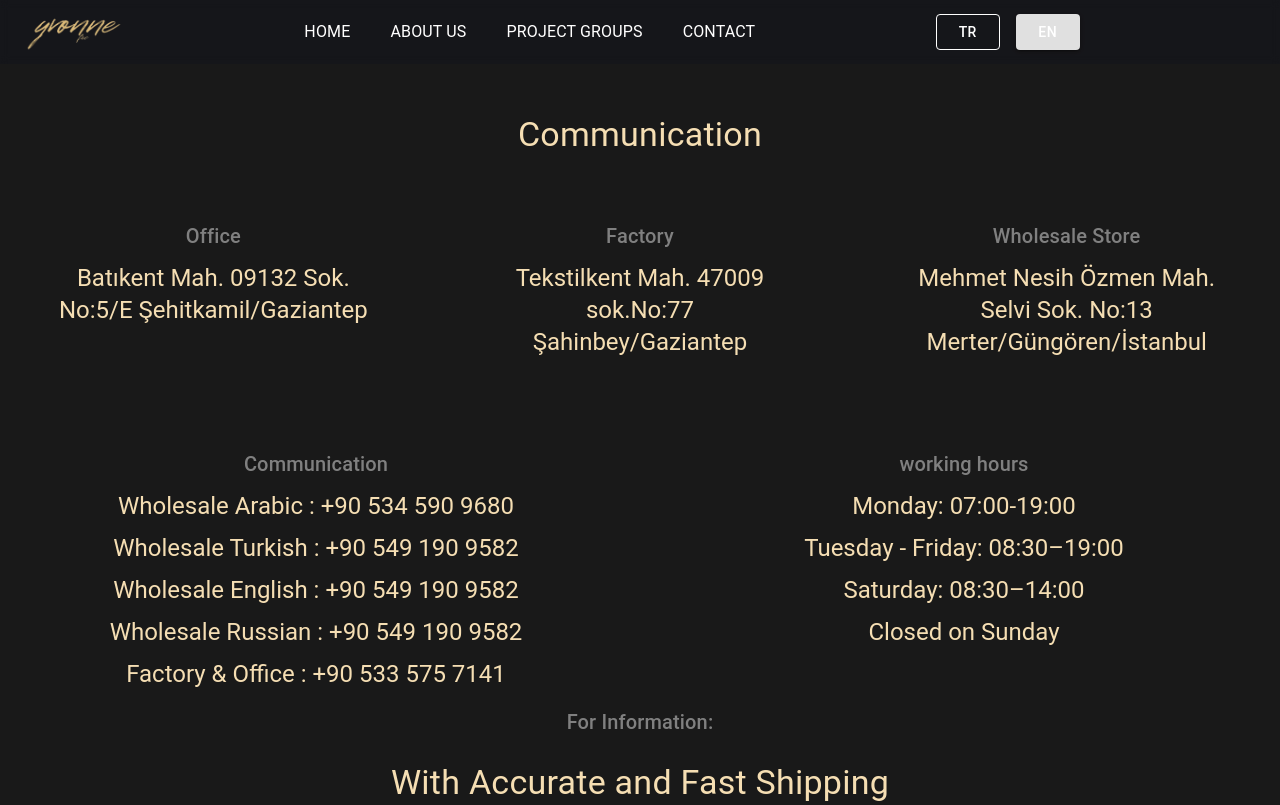
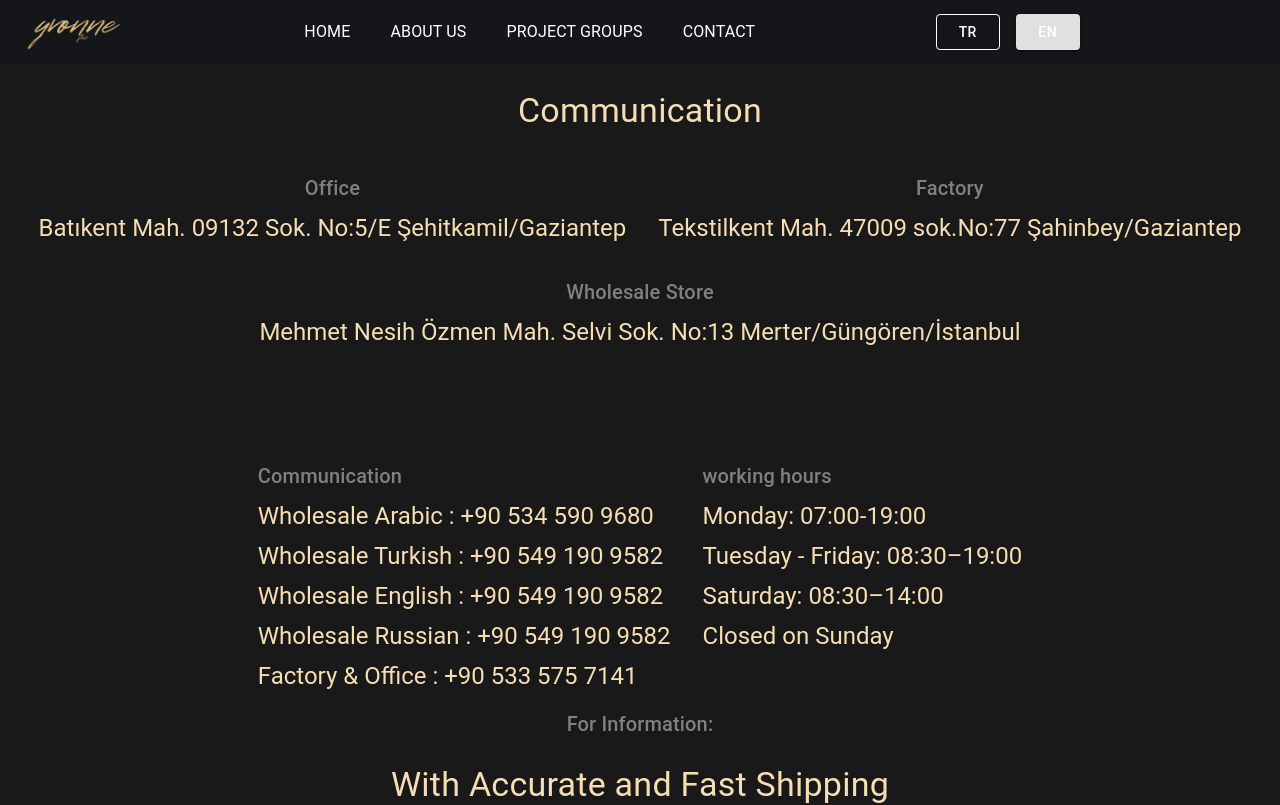
Before and after one commit to rimamellah/yvonnesite, a React (Vite) app: page /#/contact in a window 1280 px wide. Shown: the top 805 px of the page. Built offline with nearby package versions, Linux system fonts and the light colour scheme; some icons are missing.

Commit message:
iletisim duzeltmek

```diff
--- a/src/Sayfalar/Contact.jsx
+++ b/src/Sayfalar/Contact.jsx
@@ -1,116 +1,182 @@
-import Box from '@mui/material/Box';
-import Grid from '@mui/material/Grid';
-import Typography from '@mui/material/Typography';
-import ArrowForwardIcon from '@mui/icons-material/ArrowForward';
+
+import  {IconButton,Box } from "@mui/material";
+import Grid from "@mui/material/Grid";
+import Typography from "@mui/material/Typography";
 import { useTranslation } from "react-i18next";
+import InstagramIcon from '@mui/icons-material/Instagram';
+import TelegramIcon from '@mui/icons-material/Telegram';
+import FacebookIcon from '@mui/icons-material/Facebook';
+import WhatsAppIcon from '@mui/icons-material/WhatsApp';
+export default function Contact() {
+  const { t } = useTranslation();
 
-import { Link } from 'react-router-dom';
-export default function Contact(){
-   const { t } = useTranslation();
-    return(
+  return (
     <>
       <Box
         sx={{
           width: "100%",
           height: "100%",
           position: "relative",
-          bgcolor: 'rgba(0, 0, 0, 0.90)',
-          color:"wheat",
-           paddingTop: "50px",
-          textAlign:"center",
+          bgcolor: "rgba(0, 0, 0, 0.90)",
+          color: "wheat",
+          pt: "50px",
+          textAlign: "center",
         }}
       >
+        {/* العناوين */}
+        <Typography variant="h4" sx={{ my: 5 }}>
+          {t("ile")}
+        </Typography>
 
-       <Box
-                      sx={{
-                width: "100%",
-                height: "100%",
-                color:"wheat",
-                textAlign:"center", flexGrow: 1
-              }}
-              >
-                <Typography variant="h4" m="5% 0px">{t("ile")}</Typography>
-      <Grid continer spacing={2} display={"flex"} justifyContent={"space-around"}>
-        <Grid size={4} width={"25%"}>
-       <Typography variant='h6' sx={{color:"gray"}}>{t("ofis")}</Typography>
-        <Typography variant="h5" sx={{marginTop:"10px"}} >
+        {/* عناوين الأماكن */}
+        <Grid container spacing={4} justifyContent="center">
+          <Grid item xs={12} sm={6} md={4}>
+            <Typography variant="h6" sx={{ color: "gray" }}>
+              {t("ofis")}
+            </Typography>
+            <Typography variant="h5" sx={{ mt: 1 }}>
               Batıkent Mah. 09132 Sok. No:5/E Şehitkamil/Gaziantep
             </Typography>
+          </Grid>
 
-        </Grid>
-          <Grid size={4} width={"25%"}>
-       <Typography variant='h6' sx={{color:"gray"}}>{t("fabrika")}</Typography>
-        <Typography variant="h5" sx={{marginTop:"10px"}} >
+          <Grid item xs={12} sm={6} md={4}>
+            <Typography variant="h6" sx={{ color: "gray" }}>
+              {t("fabrika")}
+            </Typography>
+            <Typography variant="h5" sx={{ mt: 1 }}>
               Tekstilkent Mah. 47009 sok.No:77 Şahinbey/Gaziantep
             </Typography>
           </Grid>
-          <Grid size={4} width={"25%"}>
-       <Typography variant='h6' sx={{color:"gray"}}>{t("magaza")}</Typography>
-        <Typography variant="h5" sx={{marginTop:"10px"}} >
+
+          <Grid item xs={12} sm={6} md={4}>
+            <Typography variant="h6" sx={{ color: "gray" }}>
+              {t("magaza")}
+            </Typography>
+            <Typography variant="h5" sx={{ mt: 1 }}>
               Mehmet Nesih Özmen Mah. Selvi Sok. No:13 Merter/Güngören/İstanbul
             </Typography>
           </Grid>
         </Grid>
+             <Box sx={{ display: "flex", justifyContent: "center", gap: 2 ,mt:2}}>
+                  {/* Instagram */}
+                  <IconButton
+                    component="a"
+                    href="https://www.instagram.com/yvonnefaetoptan/"
+                    target="_blank"
+                    rel="noopener noreferrer"
+                    sx={{ color: "white", "&:hover": { color: "wheat" } }}
+                  >
+                    <InstagramIcon fontSize="large" />
+                  </IconButton>
+
+                  {/* Facebook */}
+                  <IconButton
+                    component="a"
+                    href="https://www.facebook.com/share/16uRs2wvwK/"
+                    target="_blank"
+                    rel="noopener noreferrer"
+                    sx={{ color: "white", "&:hover": { color: "wheat" } }}
+                  >
+                    <FacebookIcon fontSize="large" />
+                  </IconButton>
+
+                  {/* Telegram */}
+                  <IconButton
+                    component="a"
+                    href="https://t.me/yvonnefae"
+                    target="_blank"
+                    rel="noopener noreferrer"
+                    sx={{ color: "white", "&:hover": { color: "wheat" } }}
+                  >
+                    <TelegramIcon fontSize="large" />
+                  </IconButton>
+
+                  {/* WhatsApp */}
+                  <IconButton
+                    component="a"
+                    href="https://wa.me/905335757141"
+                    target="_blank"
+                    rel="noopener noreferrer"
+                    sx={{ color: "white", "&:hover": { color: "wheat" } }}
+                  >
+                    <WhatsAppIcon fontSize="large" />
+                  </IconButton>
                 </Box>
-           <Grid container spacing={2} mt={"7%"}>
-             <Grid size={6}>
-              <Typography variant='h6' sx={{color:"gray"}}>{t("ile")}</Typography>
-               <Typography variant="h5" sx={{marginTop:"10px"}} >{t("arap")} +90 534 590 9680</Typography>
- <Typography variant="h5" sx={{marginTop:"10px"}} >{t("tur")} +90 549 190 9582 </Typography>
-
-  <Typography variant="h5" sx={{marginTop:"10px"}} >{t("ing")} +90 549 190 9582</Typography>
-
-      <Typography variant="h5" sx={{marginTop:"10px"}} >{t("rus")} +90 549 190 9582</Typography>
-      <Typography variant="h5" sx={{marginTop:"10px"}} >{t("fabof")} +90 533 575 7141</Typography>
+        {/* أرقام التواصل + مواعيد العمل */}
+        <Grid container spacing={4} mt={7} justifyContent="center">
+          <Grid item xs={12} md={6} textAlign="left">
+            <Typography variant="h6" sx={{ color: "gray" }}>
+              {t("ile")}
+            </Typography>
+            <Typography variant="h5" sx={{ mt: 1 }}>
+              {t("arap")} +90 534 590 9680
+            </Typography>
+            <Typography variant="h5" sx={{ mt: 1 }}>
+              {t("tur")} +90 549 190 9582
+            </Typography>
+            <Typography variant="h5" sx={{ mt: 1 }}>
+              {t("ing")} +90 549 190 9582
+            </Typography>
+            <Typography variant="h5" sx={{ mt: 1 }}>
+              {t("rus")} +90 549 190 9582
+            </Typography>
+            <Typography variant="h5" sx={{ mt: 1 }}>
+              {t("fabof")} +90 533 575 7141
+            </Typography>
           </Grid>
 
-      <Grid size={6} display={"flex"} flexDirection={"column"}> <Typography variant='h6' sx={{color:"gray"}}>{t("working")}</Typography>
-  <Typography variant="h5" sx={{marginTop:"10px"}} >{t("Monday")}</Typography>
- <Typography variant="h5" sx={{marginTop:"10px"}} >{t("Tuesday")}</Typography>
-  <Typography variant="h5" sx={{marginTop:"10px"}} >{t("Saturday")}</Typography>
-      <Typography variant="h5" sx={{marginTop:"10px"}} >{t("Closed")}</Typography>
+          <Grid item xs={12} md={6} textAlign="left">
+            <Typography variant="h6" sx={{ color: "gray" }}>
+              {t("working")}
+            </Typography>
+            <Typography variant="h5" sx={{ mt: 1 }}>
+              {t("Monday")}
+            </Typography>
+            <Typography variant="h5" sx={{ mt: 1 }}>
+              {t("Tuesday")}
+            </Typography>
+            <Typography variant="h5" sx={{ mt: 1 }}>
+              {t("Saturday")}
+            </Typography>
+            <Typography variant="h5" sx={{ mt: 1 }}>
+              {t("Closed")}
+            </Typography>
 
           </Grid>
-
-
-
         </Grid>
 
-          {/* <Box textAlign={"center"}>
-              <Typography variant='h6' sx={{color:"gray" ,marginTop:"20px"}}>{t("for")}</Typography>
-    <Typography variant='h4'  width={"50%"} mt={5}>{t("With")}</Typography>
-        <Typography variant='h6'  width={"50%"}>{t("Shipping")}</Typography>
-    <Typography variant='h6'  width={"50%"} >{t("As")}</Typography>
-          </Box> */}
+        {/* نص إضافي */}
         <Box
           display="flex"
           justifyContent="center"
           alignItems="center"
-  minHeight="30vh"   // ekranın tamamını kaplar
+          minHeight="30vh"
           textAlign="center"
         >
-  <Box width="50%">   {/* yazı alanını daraltır */}
+          <Box sx={{ width: { xs: "90%", sm: "70%", md: "50%" } }}>
             <Typography variant="h6" sx={{ color: "gray", mt: 2 }}>
               {t("for")}
             </Typography>
-
             <Typography variant="h4" sx={{ mt: 3 }}>
               {t("With")}
             </Typography>
-
             <Typography variant="h6">{t("Shipping")}</Typography>
             <Typography variant="h6">{t("As")}</Typography>
           </Box>
         </Box>
 
-<img   src="footer.png" width={"170px"} alt="" />
+        {/* صورة الفوتر */}
+        <img src="footer.png" width="170px" alt="footer" />
 
-  <hr style={{ border: "none", borderTop: "1px solid gray" ,marginTop:"20px"}} />
-      <Typography variant="h6"  align="center" color='gray' mt={2}>
-        &copy; 2025 Yvonne Fae Markası Tüm Hakları AEP Mühendislik Tekstil Enerji İnşaat San.Tic.Ltd.Şti.'ne aittir.
+        <hr
+          style={{ border: "none", borderTop: "1px solid gray", marginTop: "20px" }}
+        />
+
+        <Typography variant="h6" align="center" color="gray" mt={2}>
+          &copy; 2025 Yvonne Fae Markası Tüm Hakları AEP Mühendislik Tekstil
+          Enerji İnşaat San.Tic.Ltd.Şti.'ne aittir.
         </Typography>
       </Box>
-
     </>
-    )
+  );
 }
--- a/src/header/Heder.jsx
+++ b/src/header/Heder.jsx
@@ -164,6 +164,7 @@
 //     </>
 //   );
 // }
+
 import * as React from "react";
 import { useEffect } from "react";
 import AppBar from "@mui/material/AppBar";
```
Also changed, not shown: src/footer/Footer.jsx (+133 -44 lines). Lines whose indentation alone changed are shown as unchanged.
